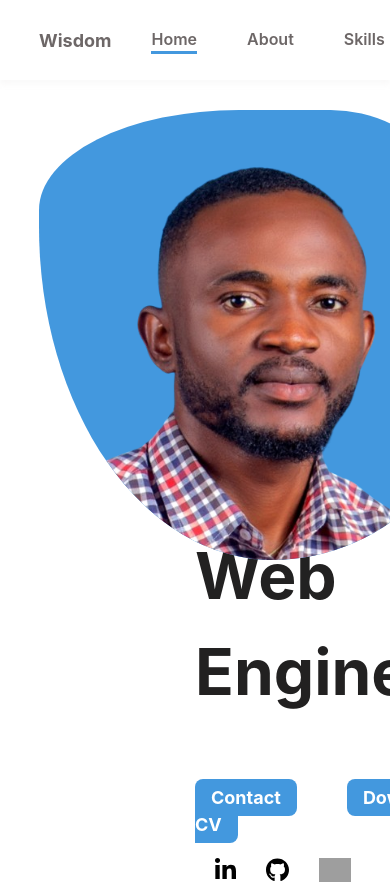
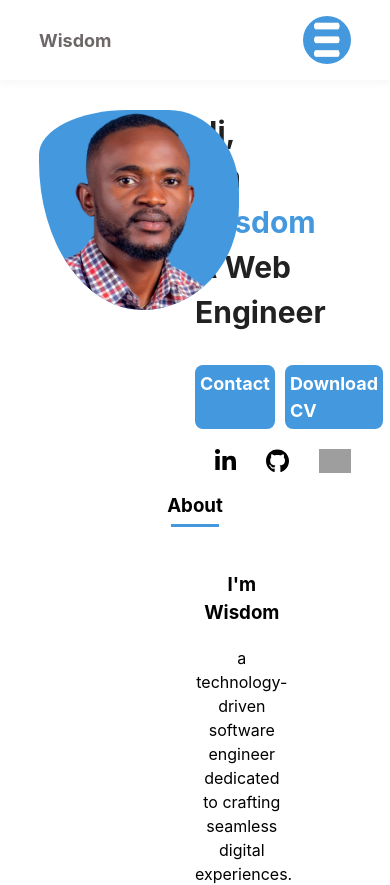
Before and after one commit to wisden2065/Portfolio, a React (Vite) app: page / in a window 390 px wide. Shown: the top 885 px of the page. Built offline with nearby package versions, Linux system fonts and the light colour scheme; grey boxes are pictures that could not be loaded.

Commit message:
Implemented media query and clamp function

```diff
--- a/src/assets/Components/Header/Header.jsx
+++ b/src/assets/Components/Header/Header.jsx
@@ -1,6 +1,7 @@
 import React from 'react'
 import './Header.css'
 import Navbar from '../Navbar/Navbar'
+
 
 const Header = () => {
   return (
--- a/src/assets/Components/Navbar/Navbar.css
+++ b/src/assets/Components/Navbar/Navbar.css
@@ -7,6 +7,14 @@ nav{
     /* background-color: red; */
     width: 80vw;
 
+}
+nav .menu_icon{
+    display: none;
+    background-color: #4398de;
+    height: 3rem;
+    width: 3rem;
+    border-radius: 50%;
+    cursor: pointer;
 }
 a{
     text-decoration: none;
@@ -29,3 +37,11 @@ ul{
     display: flex;
     gap: 50px;
 }
+@media screen and (max-width: 800px) {
+    nav .menu_icon{
+        display: block;
+    }
+    nav ul{
+        display: none;
+    }
+}
--- a/src/assets/Components/Navbar/Navbar.jsx
+++ b/src/assets/Components/Navbar/Navbar.jsx
@@ -1,5 +1,6 @@
 import React from 'react'
 import './Navbar.css'
+import menu_icon from '../../Images/menu_bar.png'
 const Navbar = () => {
   return (
         <nav>
@@ -11,6 +12,7 @@ const Navbar = () => {
                 <li>Work</li>
                 <li>Contact</li>
             </ul>
+            <img src={menu_icon} alt="" className='menu_icon' />
         </nav>
   )
 }
--- a/src/assets/Components/Projects/Project.jsx
+++ b/src/assets/Components/Projects/Project.jsx
@@ -32,14 +32,6 @@ const Project = () => {
                         <a href="">View Source code</a>
                     </div>
                 </div>
-                <div className="proj">
-                <div className="overlay"></div>
-                    <img src={proj1} alt="" />
-                    <div className='btnCont'>
-                        <a href="">See Project Live</a>
-                        <a href="">View Source code</a>
-                    </div>
-                </div>
             </div>
 
        </div>
--- a/src/assets/LandingPage/LandingPage.css
+++ b/src/assets/LandingPage/LandingPage.css
@@ -17,8 +17,10 @@
 }
 #profileImgCont{
     background-color:#4398de;
-    height: 450px;
-    width: 450px;
+    /* height: 30rem; */
+    /* height: clamp(200px, 15vw , 30rem); */
+    /* width: clamp(200px, 15vw , 30rem); */
+    /* width: 30rem; */
     display: flex;
     justify-content: center;
     align-items: flex-end;
@@ -40,6 +42,8 @@
 .profileImg{
     height: 400px;
     width: 400px;
+     height: clamp(200px, 30vw , 50rem);
+    width: clamp(200px, 30vw , 50rem);
     transition: 3ms;
     /* background-color: aqua; */
 }
@@ -63,15 +67,18 @@
 }
 .profile_ h3{
     color: #222121;
-    font-size: 4rem;
-
+    /* font-size: 4rem; */
+    font-size: clamp(30px, 5vw, 4rem);
+}
+.a-cont{
+    display: flex;
 }
 .profile_ a{
     background-color: #4398de;
-    padding: .5rem 1rem;
+    padding: clamp(5px, .005vw,1rem);
     border-radius: 8px;
     color: #ffff;
-    margin-right: 50px;
+    margin-right: 10px;
 }
 .contactSvg{
     margin-top: 13%;
@@ -87,3 +94,14 @@
     fill: #4398de;
     cursor: pointer;
 }
+/* media query */
+@media screen and (max-width: 800px){
+    .profile_ h3{
+        /* font-size: 2rem; */
+    }
+}
+@media screen and (max-width: 350px) {
+    .profile_ a{
+        font-size: 10px;
+    }
+}
--- a/src/assets/LandingPage/LandingPage.jsx
+++ b/src/assets/LandingPage/LandingPage.jsx
@@ -4,6 +4,7 @@ import profilePic from '../Images/MyPic.png'
 import linkedinIcon from '../Images/linkedin-in-brands-solid.svg'
 import githubIcon from '../Images/github-brands-solid.svg'
 import mediumIcon from '../Images/medium-brands-solid.svg'
+
 // import { FontAwesomeIcon } from '@fortawesome/react-fontawesome'
 // import { faHouse } from '@awesome.me/kit-KIT_CODE/icons/classic/solid'
 // import { faCat } from '@awesome.me/kit-KIT_CODE/icons/sharp/solid'
@@ -24,7 +25,9 @@ const LandingPage = () => {
                             I'm <span className='name'>Wisdom</span>
                             <br /> A Web Engineer
                         </h3>
-                        <a href="">Contact</a><a href="">Download CV</a>
+                        <div className='a-cont'>
+                            <a href="">Contact</a><a href="">Download CV</a>
+                        </div>
                         <div className='contactSvg'>
                             {/* <FontAwesomeIcon icon={fas.faHouse}/> */}
                             {/* <Linkedin color={'green'} /> */}
--- a/src/index.css
+++ b/src/index.css
@@ -57,3 +57,8 @@ body {
     transform: translateX(0px);
   }
 }
+
+/* Media query */
+@media screen and (max-width:425px) {
+
+}
```
Also changed, not shown: src/assets/Images/menu_bar.png (added).
